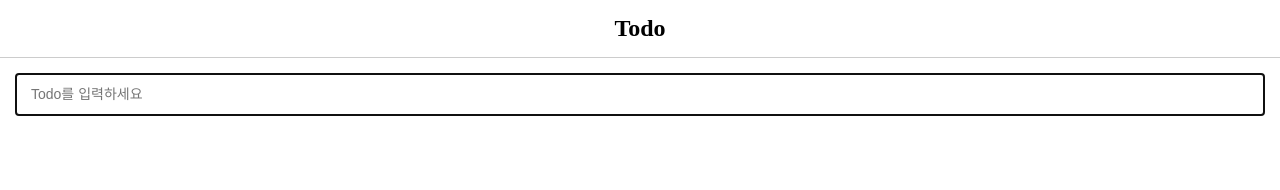
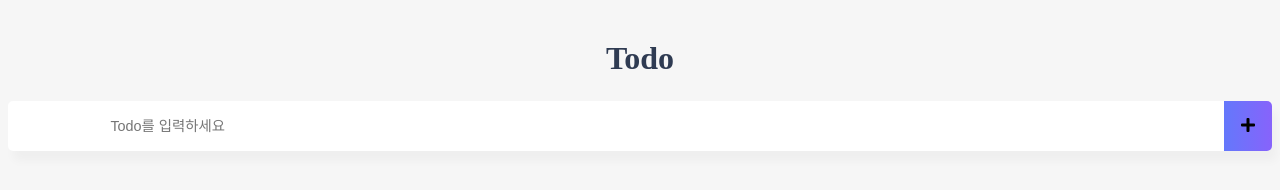
Before and after one commit to 2wndrhs/drag-and-drop-todo, a website with bundled scripts: page index.html in a window 1280 px wide. Built offline with nearby package versions, Linux system fonts and the light colour scheme.

Commit message:
style(todo): 스타일 수정

```diff
--- a/index.html
+++ b/index.html
@@ -4,16 +4,23 @@
     <meta charset="UTF-8" />
     <meta name="viewport" content="width=device-width, initial-scale=1.0" />
     <title>Drag And Drop Todo</title>
+    <link
+      rel="stylesheet"
+      href="https://use.fontawesome.com/releases/v5.15.4/css/all.css"
+      integrity="sha384-DyZ88mC6Up2uqS4h/KRgHuoeGwBcD4Ng9SiP4dIRy0EXTlnuz47vAwmeGwVChigm"
+      crossorigin="anonymous"
+    />
     <link rel="stylesheet" href="./style.css" />
   </head>
   <body>
     <header>
-      <h2 class="container">Todo</h2>
+      <h1>Todo</h1>
     </header>
-    <div class="container">
-      <form id="todo-form-view">
-        <input type="text" placeholder="Todo를 입력하세요" autofocus />
-      </form>
+    <div id="todo-form-view" class="input-box shadow">
+      <input type="text" placeholder="Todo를 입력하세요" autofocus />
+      <span class="add-container">
+        <i class="fas fa-plus"></i>
+      </span>
     </div>
     <script type="module" src="./src/index.js"></script>
   </body>
--- a/style.css
+++ b/style.css
@@ -1,34 +1,52 @@
-body,
-ul {
-  margin: 0;
-  padding: 0;
+body {
+  text-align: center;
+  background-color: #f6f6f6;
 }
 
-ul {
-  list-style: none;
+input {
+  border-style: groove;
+  width: 80%;
 }
 
-header {
-  border-bottom: 1px #ccc solid;
-  padding: 15px 0 15px 0;
-  text-align: center;
+button {
+  border-style: groove;
 }
 
-.container {
-  margin: 0 15px 0 15px;
+.shadow {
+  box-shadow: 5px 10px 10px rgba(0, 0, 0, 0.03);
 }
 
-form {
-  position: relative;
+h1 {
+  color: #2f3b52;
+  font-weight: 900;
+  margin: 2.5rem 0 1.5rem;
 }
 
-input[type='text'] {
+input:focus {
+  outline: none;
+}
+
+.input-box {
+  background: white;
+  height: 50px;
+  line-height: 50px;
+  border-radius: 5px;
+}
+
+.input-box input {
+  border-style: none;
+  font-size: 0.9rem;
+}
+
+.add-container {
+  float: right;
+  background: linear-gradient(to right, #6478fb, #8763fb);
   display: block;
-  box-sizing: border-box;
-  width: 100%;
-  margin: 15px 0 15px 0;
-  padding: 10px 15px;
-  font-size: 14px;
-  line-height: 1.5;
-  border: 1px solid #cccccc;
+  width: 3rem;
+  border-radius: 0 5px 5px 0;
 }
+
+.add-btn {
+  color: white;
+  vertical-align: middle;
+}
```
